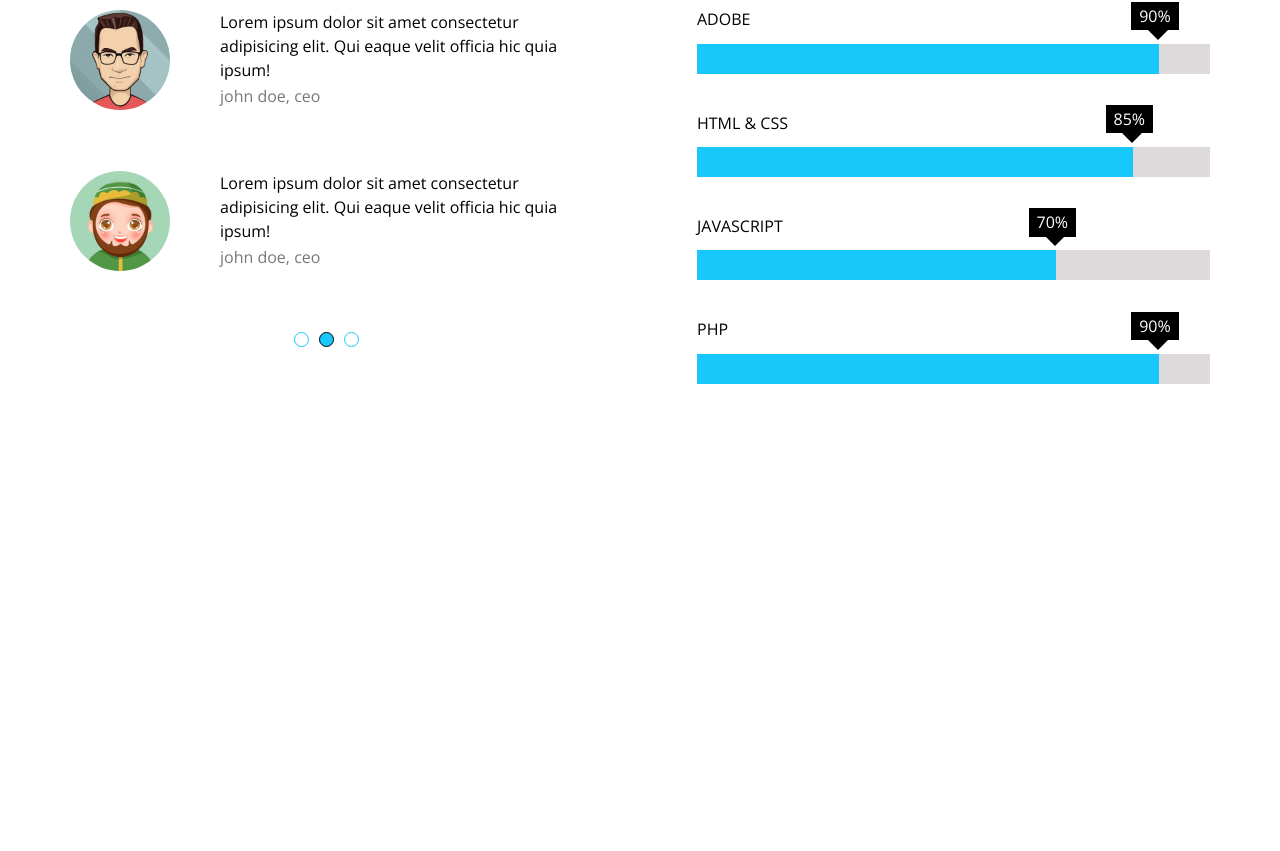
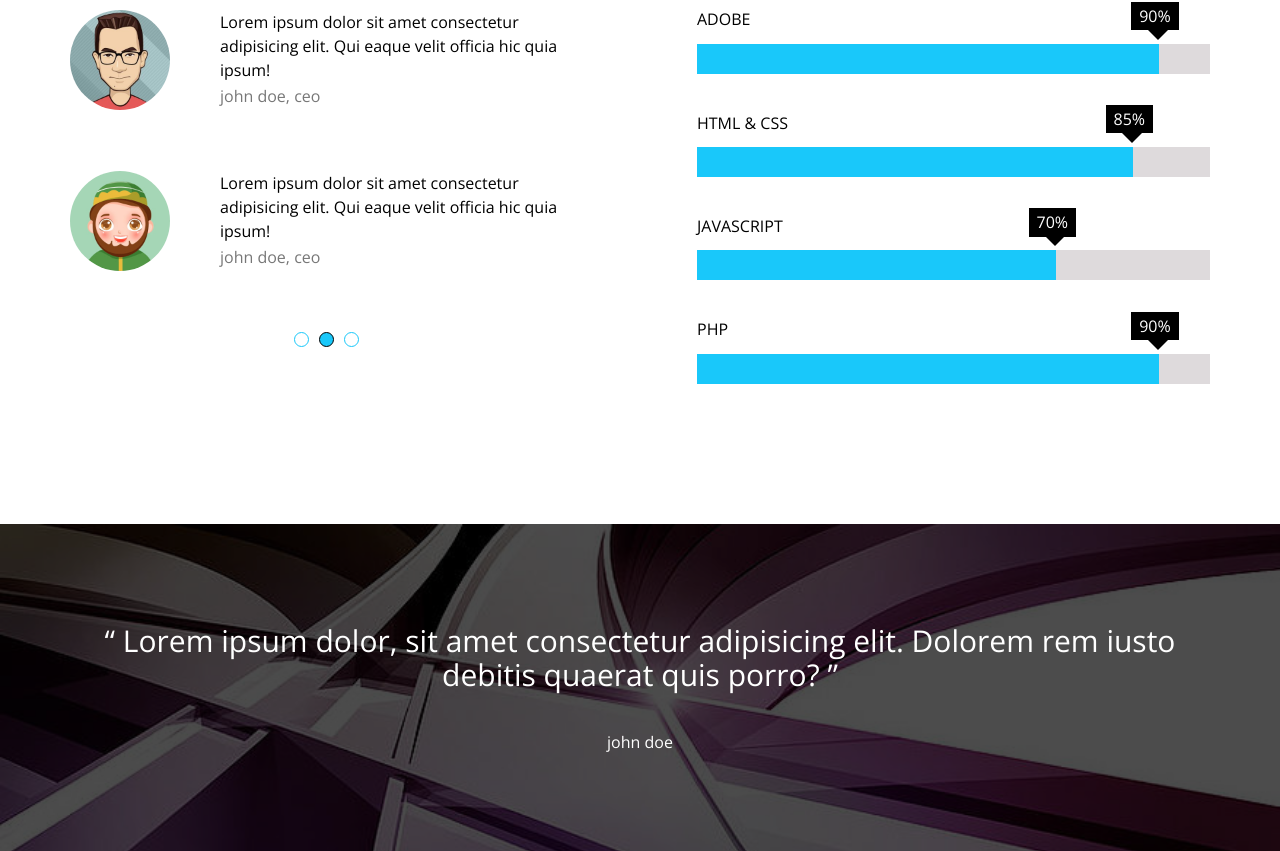
Before and after one commit to abdelkarim-el-manssouri/css-template-2, a plain HTML site: page index.html in a window 1280 px wide. Shown: the part 5535-6386 px from the top of the page. Before the commit the page ends 6059 px from the top, so only its background shows below. Drawn offline with nearby package versions, Linux system fonts and the light colour scheme.

Commit message:
quote section done

```diff
--- a/css/style.css
+++ b/css/style.css
@@ -759,3 +759,30 @@ header {
   }
 }
 /* skills end */
+/* quote start */
+.quote {
+  padding-block: var(--section-padding);
+  background-image: url("../images/quote.jpg");
+  background-size: cover;
+  position: relative;
+  text-align: center;
+  color: white;
+  .container {
+    position: relative;
+    q {
+      display: block;
+      font-size: 30px;
+      margin-bottom: 40px;
+    }
+  }
+}
+.quote::before {
+  content: "";
+  position: absolute;
+  background-color: rgb(0 0 0 / 70%);
+  width: 100%;
+  height: 100%;
+  top: 0;
+  left: 0;
+}
+/* quote end */
--- a/index.html
+++ b/index.html
@@ -366,5 +366,16 @@
       </div>
     </section>
     <!-- skills section end -->
+    <!-- quote section start -->
+    <section class="quote">
+      <div class="container">
+        <q>
+          Lorem ipsum dolor, sit amet consectetur adipisicing elit. Dolorem rem
+          iusto debitis quaerat quis porro?
+        </q>
+        <span>john doe</span>
+      </div>
+    </section>
+    <!-- quote section end -->
   </body>
 </html>
```
